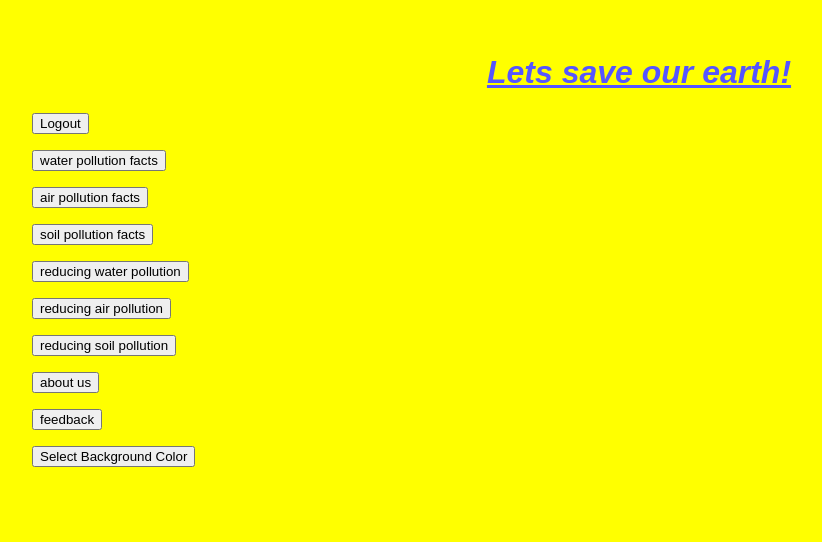
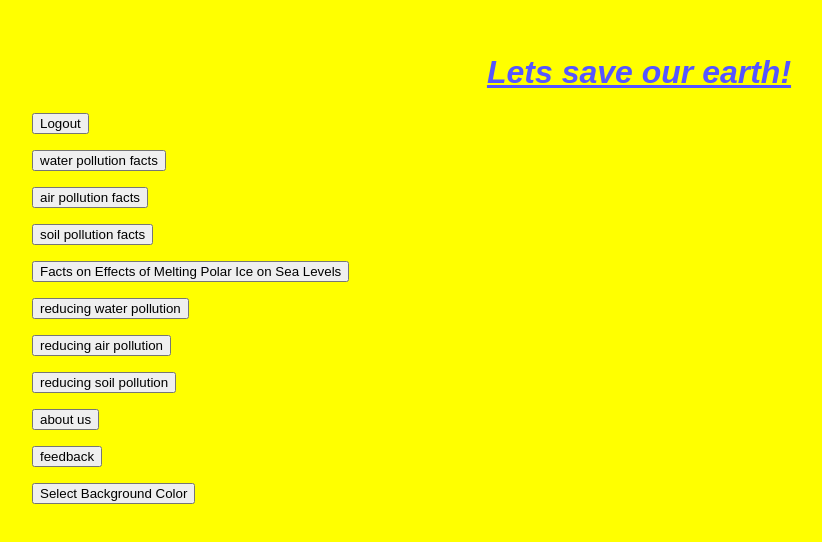
Before and after one commit to gautWamchessplayer/first-project, a plain HTML site: page page9.html in a window 1280 px wide. Shown: the whole page, without its empty margins (1-823 px from the left). Drawn offline with Linux system fonts and the light colour scheme.

Commit message:
Update page9.html

```diff
--- a/page9.html
+++ b/page9.html
@@ -40,6 +40,7 @@
   <p><button onclick="window.location.href='page12.html';">water pollution facts</button></p>
   <p><button onclick="window.location.href='page13.html';">air pollution facts</button></p>
   <p><button onclick="window.location.href='page14.html';">soil pollution facts</button></p>
+  <p><button onclick="window.location.href='page8.html';">Facts on Effects of Melting Polar Ice on Sea Levels</button></p>
   <p><button onclick="window.location.href='page15.html';">reducing water pollution</button></p>
   <p><button onclick="window.location.href='page16.html';">reducing air pollution</button></p>
   <p><button onclick="window.location.href='page17.html';">reducing soil pollution</button></p>
```
